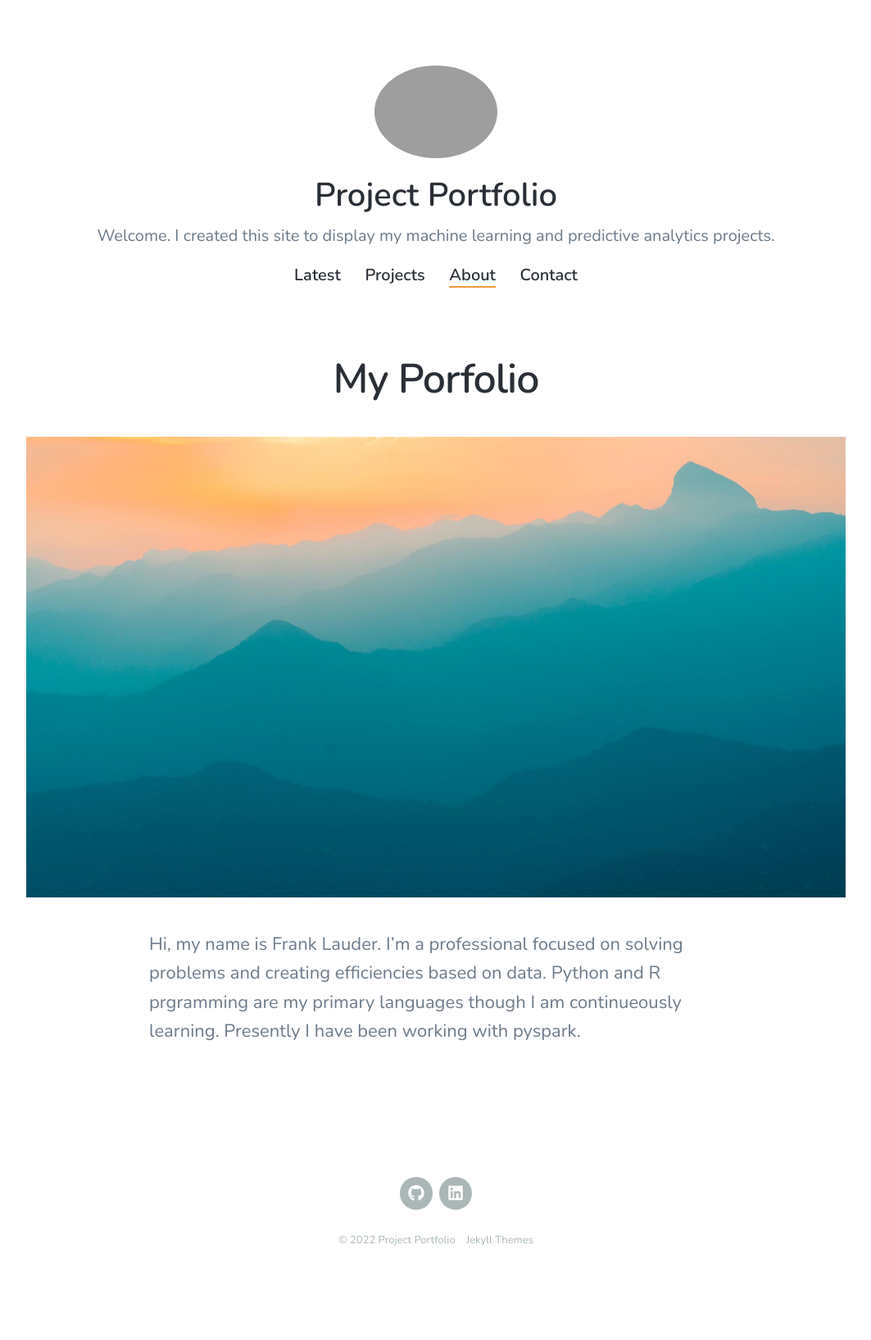
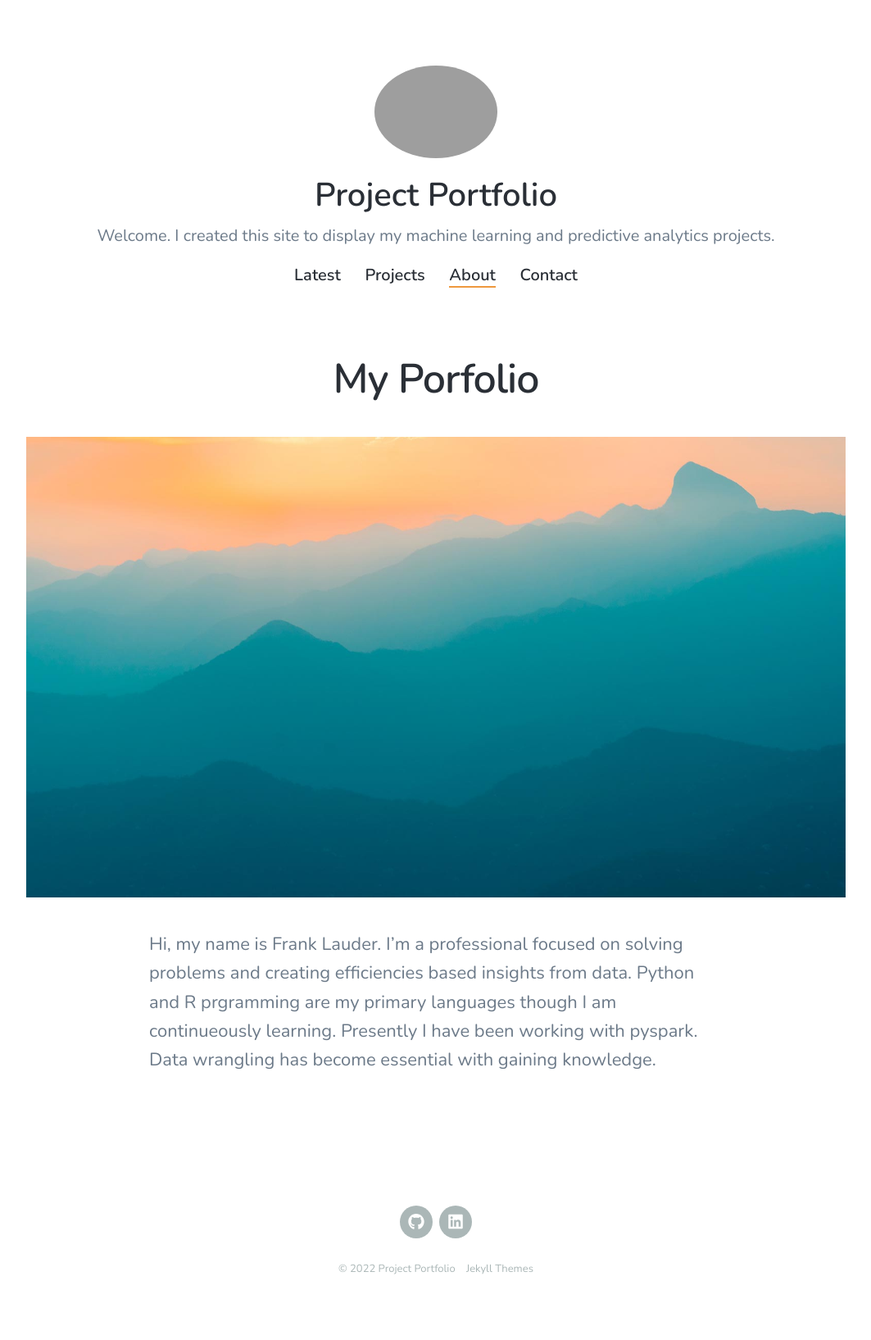
Before and after one commit to franklauder/franklauder.github.io, a Jekyll site: the page built from _pages/about.md, in a window 1280 px wide. Shown: the whole page at 82% size, without its empty margins (108-1171 px from the left). Built offline with Jekyll 4.4.1, drawn with Linux system fonts in a browser that asks for light colours; nearby versions of some CDN libraries; before the commit the page ends 1600 px from its top, so only the background shows below that.

Commit message:
added text

```diff
--- a/_pages/about.md
+++ b/_pages/about.md
@@ -7,4 +7,4 @@ featured_image: /images/social.jpg
 
 ![](/images/demo/demo-landscape.jpg)
 
-Hi, my name is Frank Lauder.  I'm a professional focused on solving problems and creating efficiencies based on data.  Python and R prgramming are my primary languages though I am continueously learning.  Presently I have been working with pyspark.
+Hi, my name is Frank Lauder.  I'm a professional focused on solving problems and creating efficiencies based insights from  data.  Python and R prgramming are my primary languages though I am continueously learning.  Presently I have been working with pyspark.  Data wrangling has become essential with gaining knowledge.
```
Also changed, not shown: images/avatar.jpg, images/profile.jpg (deleted).
